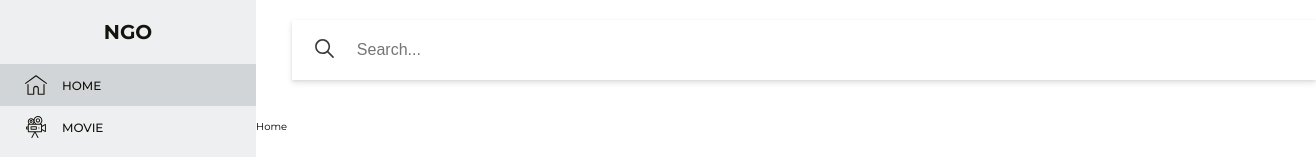
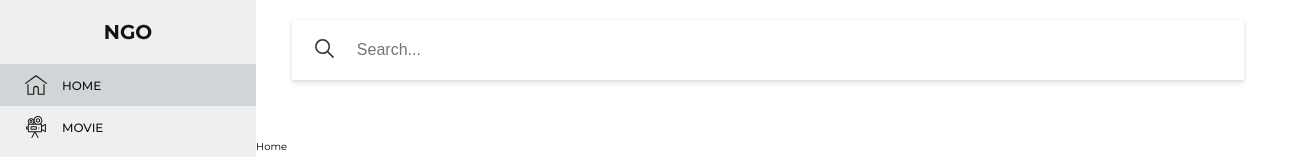
Before and after one commit to tufailra97/ngo, a React (Create React App) app: page /home in a window 1280 px wide. Shown: the top 157 px of the page, 1316 px wide, since content can reach past the window. Built offline with nearby package versions, Linux system fonts and the light colour scheme.

Commit message:
minor change

```diff
--- a/src/components/Search.tsx
+++ b/src/components/Search.tsx
@@ -98,7 +98,7 @@ const Search: React.FC = () => {
 
   return (
     <SearchWrapper
-      style={{ display: `${status ? 'block' : 'none'}` }}
+      style={{ display: `${status ? 'flex' : 'none'}` }}
       onClick={() => setFormStatus(true)}
       onBlur={() => {
         setFormStatus(false);
--- a/src/components/details/index.tsx
+++ b/src/components/details/index.tsx
@@ -15,7 +15,7 @@ const DetailsWrapper = styled.div`
   display: flex;
   align-items: flex-start;
   justify-content: center;
-
+  margin-top: 3rem;
   .image-container {
     flex-shrink: 0;
     width: 20vw;
```
Also changed, not shown: src/routes/404/NotFound.tsx (added, +12 -0 lines).
